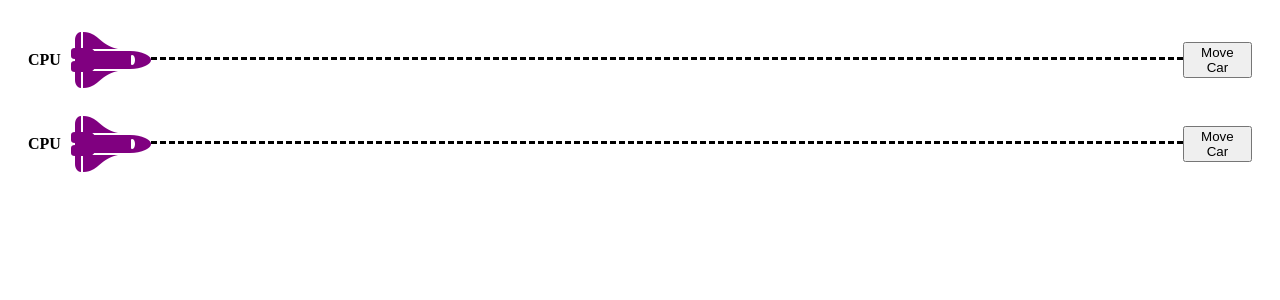
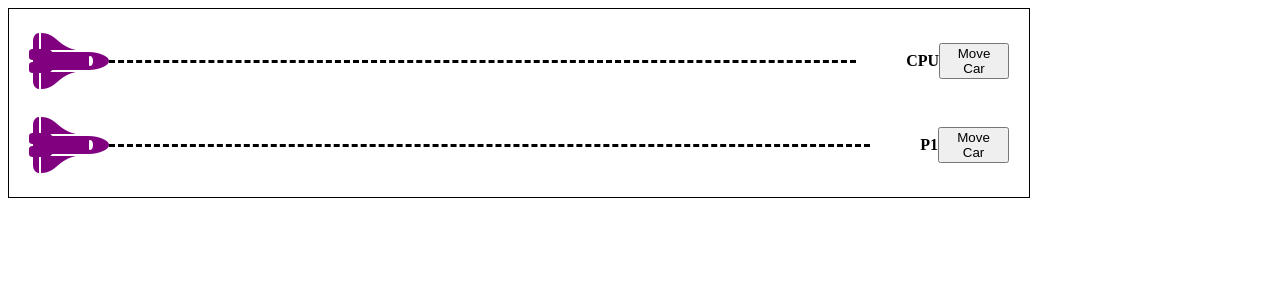
Before and after one commit to cipherchase/cipherchase, a React app: page / in a window 1280 px wide. Shown: the top 300 px of the page. Built offline with nearby package versions, Linux system fonts and the light colour scheme.

Commit message:
UI looks good. time to build functionality to move spaceship

```diff
--- a/src/components/race.jsx
+++ b/src/components/race.jsx
@@ -8,23 +8,21 @@ const Wrapper = styled.div`
 `;
 
 const RaceTrack = styled.div`
-  width: 70rem;
+  width: 800px;
   border-top: 3px dashed black;
-  height: 3px;
 `;
 
 const PlayerLabel = styled.h4`
-  margin-right: 10px;
+  margin-left: 50px;
 `
 
-const Race = () => (
+const Race = ({ playerName }) => (
   <Wrapper>
-    <PlayerLabel>CPU</PlayerLabel>
     <i style={{ color: 'purple' }} className="fas fa-space-shuttle fa-4x" />
     <RaceTrack />
+    <PlayerLabel>{playerName}</PlayerLabel>
     <button>Move Car</button>
   </Wrapper>
-
 );
 
 export default Race;
--- a/src/containers/GameContainer.jsx
+++ b/src/containers/GameContainer.jsx
@@ -6,13 +6,15 @@ const Races = styled.div`
   display: flex;
   flex-direction: column;
   padding: 10px;
+  width: 1000px;
+  border: 1px solid black;
 `;
 
 const GameContainer = () => (
   <div>
     <Races>
-      <Race />
-      <Race />
+      <Race playerName="CPU" />
+      <Race playerName="P1" />
     </Races>
   </div>
 );
```
